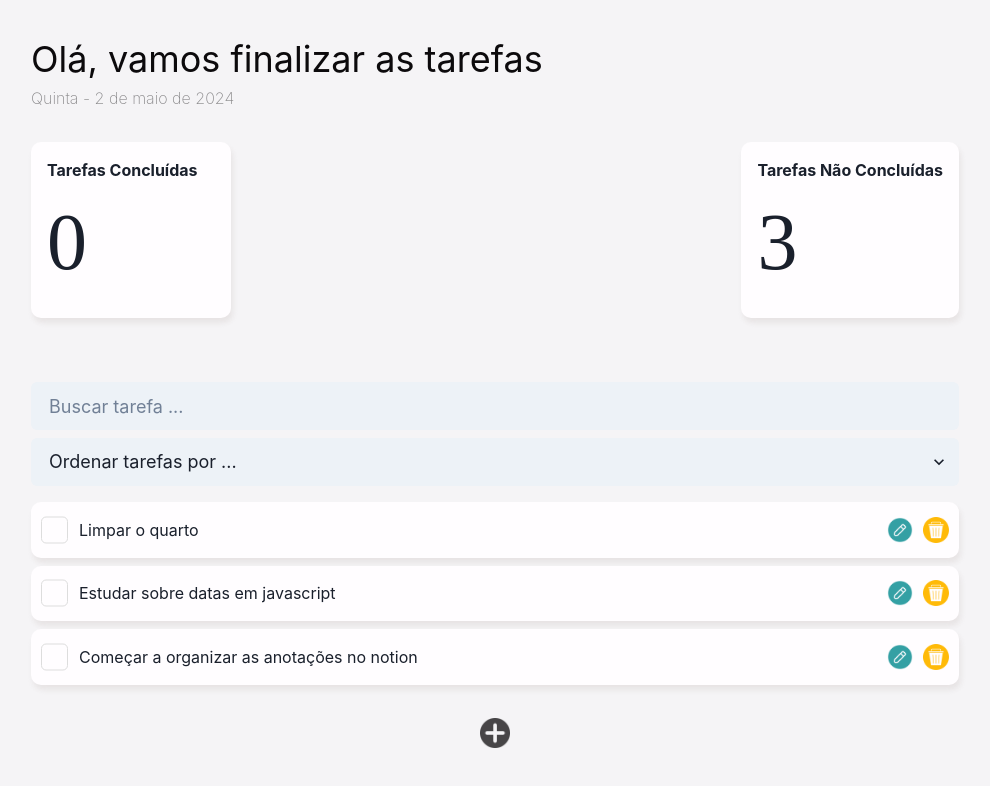
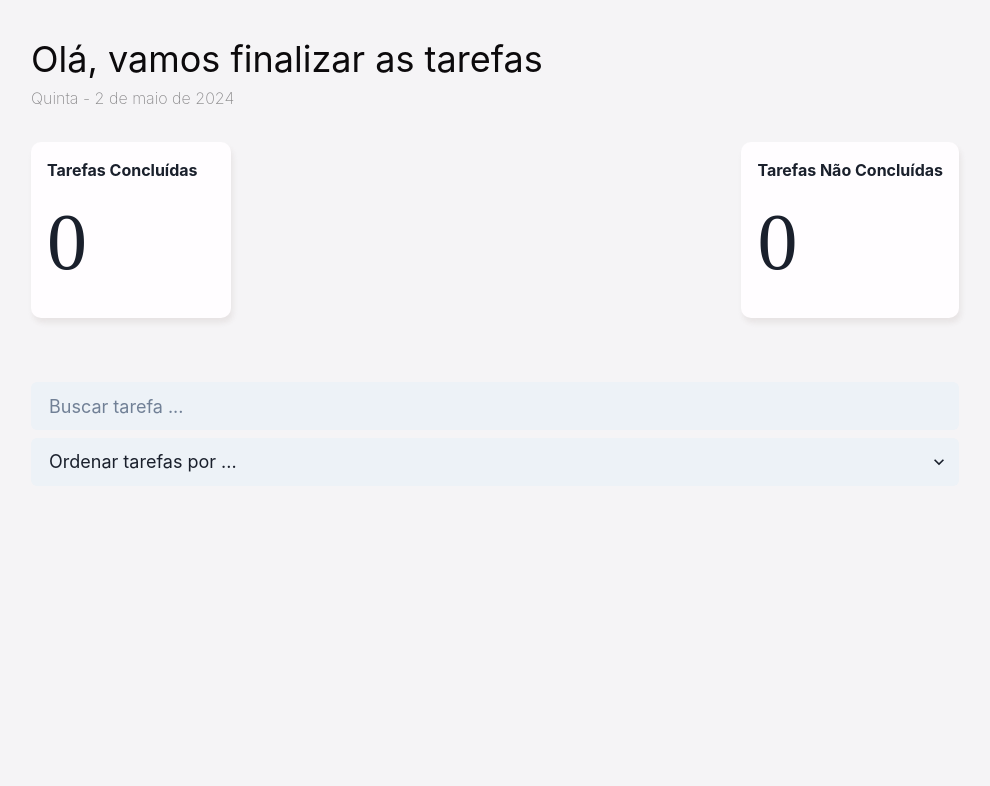
Before and after one commit to andersonlscesar/react-apps, a React (Create React App) app in the folder 01-todolist/: page / in a window 1280 px wide. Shown: the top 786 px of the page, without its empty margins (145-1135 px from the left). Built offline with nearby package versions, Linux system fonts and the light colour scheme; a web font is replaced by a local one.

Commit message:
remoção de código

```diff
--- a/01-todolist/src/App.js
+++ b/01-todolist/src/App.js
@@ -31,30 +31,6 @@ const taskList = [
 
 export default function App() {
 
-    const [ newTask, setNewTask ] = useState("");
-
-    const [ taskListState, setTaskListState ] = useState( taskList );
-
-    const [ showFormAddTask, setShowFormAddTask ] = useState( false );
-
-    let completed = taskListState.filter( task => task.isDone ).length;
-
-    let uncompleted = taskListState.filter( task => !task.isDone ).length;
-
-
-    function handleAddTask( newTaskObj ) {
-        setTaskListState( t => [ ...t, newTaskObj ] );
-    }
-
-    function handleDeleteTask( id ) {
-        setTaskListState( taskObj => taskObj.filter( t => t.id !== id ) );
-    }
-
-    function handleToggleList( id ) {
-        setTaskListState( tasks => tasks.map( t => t.id === id ? { ...t, isDone: !t.isDone } : t) );
-    }
-
-
 
 
 
@@ -64,11 +40,11 @@ export default function App() {
             <Header />
 
             <div className="status-container">
-                <Status quantity={ completed }>
+                <Status>
                     Tarefas Concluídas
                 </Status>
 
-                <Status quantity={ uncompleted }>
+                <Status >
                     Tarefas Não Concluídas
                 </Status>
 
@@ -76,18 +52,10 @@ export default function App() {
             </div>
 
 
-            <TaskList   data={ taskListState }
-                        onDeleteTask={ handleDeleteTask }
-                        showFormAddTask={ showFormAddTask }
-                        onShowFormAddTask={ setShowFormAddTask }
-                        onToggleList={ handleToggleList }
+            <TaskList
             />
 
-            <CreateNewTask   newTask={ newTask }
-                             onTask={ setNewTask }
-                             onAddTask={ handleAddTask }
-                             showFormAddTask={ showFormAddTask }
-                             onShowFormAddTask={setShowFormAddTask }
+            <CreateNewTask
             />
         </div>
 
--- a/01-todolist/src/Components/CreateNewTask.js
+++ b/01-todolist/src/Components/CreateNewTask.js
@@ -2,14 +2,17 @@ import { useState } from "react";
 
 import FormTask from "./FormTask";
 
-export default function CreateNewTask({ newTask, onTask, onAddTask, showFormAddTask, onShowFormAddTask }) {
+export default function CreateNewTask() {
 
 
     return (
+
         <>
-            { showFormAddTask && <FormTask onShow={ onShowFormAddTask } newTask={ newTask } onTask={ onTask } onAddTask={ onAddTask }/> }
-            { !showFormAddTask && <button className="add-new-task-button" type="button" onClick={ _ => onShowFormAddTask( show => !show ) }></button> }
         </>
+        // <>
+        //     { showFormAddTask && <FormTask onShow={ onShowFormAddTask } newTask={ newTask } onTask={ onTask } onAddTask={ onAddTask }/> }
+        //     { !showFormAddTask && <button className="add-new-task-button" type="button" onClick={ _ => onShowFormAddTask( show => !show ) }></button> }
+        // </>
 
     );
 }
--- a/01-todolist/src/Components/FormEditTask.js
+++ b/01-todolist/src/Components/FormEditTask.js
@@ -1,27 +1,16 @@
 import { useState } from "react";
 
-export default function FormEditTask({ onShowEditForm, currentTask }) {
+export default function FormEditTask({}) {
 
-    const [ editedTask, setEditedTask ] = useState( currentTask.title );
 
-    function handleSubmit( e ) {
-        e.preventDefault();
-        if ( !editedTask ) return;
-        handleEditTask( currentTask );
-        onShowEditForm( false );
-    }
-
-    function handleEditTask( taskObj ) {
-        taskObj.title = editedTask;
-    }
 
     return (
 
-        <form className="form-task" onSubmit={ handleSubmit }>
+        <form className="form-task">
 
             <div className="input-container">
-                <input type="text" placeholder="Nova descrição para a tarefa..." value={ editedTask } onChange={ e => setEditedTask( e.target.value ) } autoFocus/>
-                <button type="button" title="Cancelar" className="cancel-task" onClick={ _ => onShowEditForm( false ) }></button>
+                <input type="text" placeholder="Nova descrição para a tarefa..."/>
+                <button type="button" title="Cancelar" className="cancel-task"></button>
             </div>
             <button className="edit-new-task-button submit" type="submit" title="Editar tarefa"></button>
 
--- a/01-todolist/src/Components/FormTask.js
+++ b/01-todolist/src/Components/FormTask.js
@@ -1,31 +1,13 @@
 
-export default function FormTask( { onShow, newTask, onTask, onAddTask } ) {
-
-    function handleSubmit( e ) {
-
-        e.preventDefault();
-
-        if ( !newTask ) return;
-
-        const id = crypto.randomUUID();
-
-        const newTaskObj = {
-            id,
-            title: newTask,
-            isDone: false
-        };
-
-        onAddTask( newTaskObj );
-        onTask("");
-    }
+export default function FormTask( ) {
 
     return (
 
-        <form className="form-task" onSubmit={ handleSubmit }>
+        <form className="form-task">
 
             <div className="input-container">
-                <input type="text" placeholder="Descrição da tarefa..." value={ newTask } onChange={ e => onTask( e.target.value ) } autoFocus/>
-                <button type="button" title="Cancelar" className="cancel-task" onClick={ _ => onShow( false ) }></button>
+                <input type="text" placeholder="Descrição da tarefa..." />
+                <button type="button" title="Cancelar" className="cancel-task"></button>
             </div>
 
             <button className="add-new-task-button submit" type="submit" title="enviar tarefa"></button>
--- a/01-todolist/src/Components/Status.js
+++ b/01-todolist/src/Components/Status.js
@@ -1,9 +1,9 @@
-export default function Status({ children, quantity }) {
+export default function Status({ children }) {
 
     return (
         <div className="status">
             <h2>{ children }</h2>
-            <span className="status__number">{ quantity }</span>
+            <span className="status__number">0</span>
         </div>
     );
 }
--- a/01-todolist/src/Components/TaskList.js
+++ b/01-todolist/src/Components/TaskList.js
@@ -2,38 +2,14 @@ import { Select, Input } from "@chakra-ui/react";
 import Task from "./Task";
 import { useState } from "react";
 
-export default function TaskList({ data, onDeleteTask, onShowFormAddTask, onToggleList,  }) {
+export default function TaskList() {
 
-    const [filter, setFilter] = useState("");
-    const [ sortBy, setSortBy ] = useState("padrao");
-
-    function handleFilter(value) {
-        setFilter(value.toLowerCase());
-    }
-
-    function filterTasks(tasks) {
-
-        if (filter.trim() === '') {
-            return  tasks ;
-        } else {
-            return tasks.filter(task => task.title.toLowerCase().includes(filter));
-        }
-    }
-
-    function handleSort( sortValue ) {
-        let sorted;
-
-        if ( sortBy === "alfa") sorted = data.slice().sort( (a, b ) => a.title.localeCompare( b.title ) );
-
-        setSortBy( sortValue );
-        console.log( sortValue)
-    }
 
     return (
         <main className="main">
-            <Input placeholder='Buscar tarefa ... ' size='lg' mb={2} variant='filled' onChange={ e =>  handleFilter( e.target.value ) } />
+            <Input placeholder='Buscar tarefa ... ' size='lg' mb={2} variant='filled' />
 
-            <Select placeholder="Ordenar tarefas por ..." size='lg' variant='filled'  mb={4} onChange={ e => handleSort( e.target.value ) }>
+            <Select placeholder="Ordenar tarefas por ..." size='lg' variant='filled'  mb={4}>
                 <option value='padrao'>Padrão</option>
                 <option value='alfa'>Alfabeticamente</option>
                 <option value='concluido'>Concluído</option>
@@ -41,17 +17,7 @@ export default function TaskList({ data, onDeleteTask, onShowFormAddTask, onTogg
             </Select>
 
             <ul className="task-list">
-                {
-                    filterTasks(data).map(task => (
-                        <Task
-                            task={task}
-                            key={task.id}
-                            onDeleteTask={onDeleteTask}
-                            onShowFormAddTask={onShowFormAddTask}
-                            onToggleList={onToggleList}
-                        />
-                    ))
-                }
+
             </ul>
         </main>
     );
```
